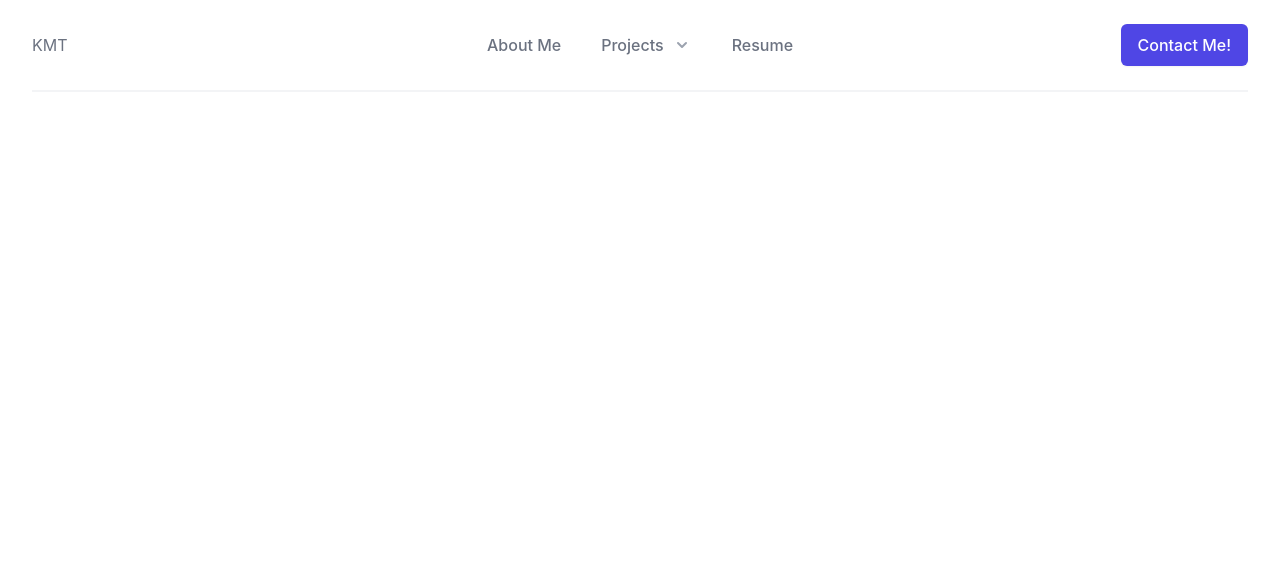
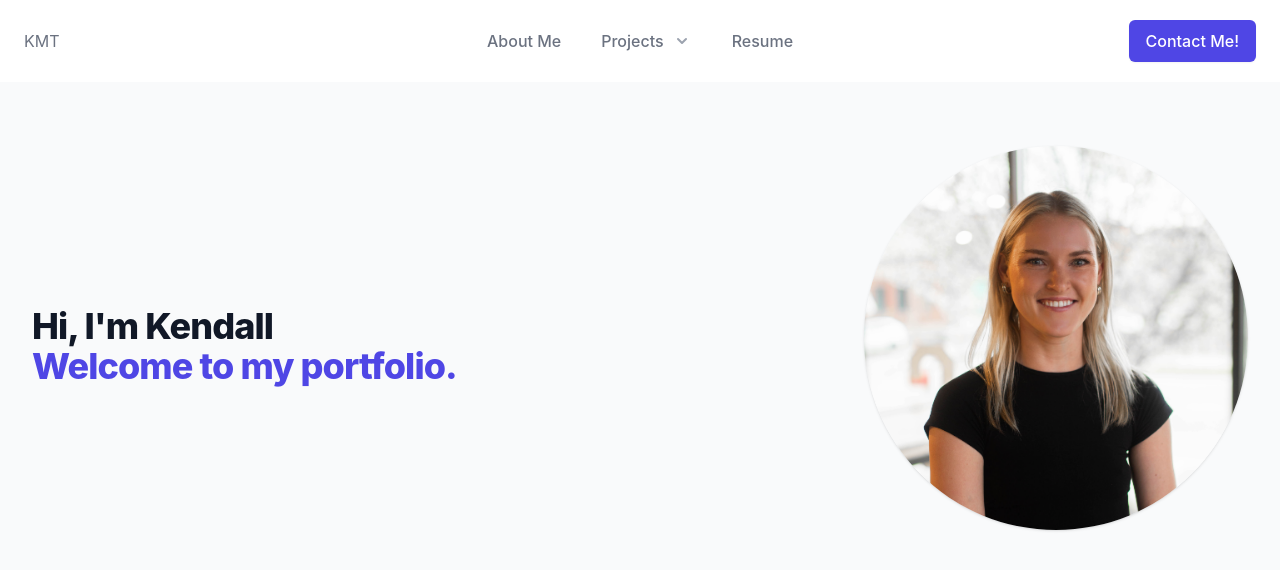
Before and after one commit to ktrudickm/KTPortfolio, a React (Create React App) app: page / in a window 1280 px wide. Shown: the top 570 px of the page. Built offline with nearby package versions, Linux system fonts and the light colour scheme.

Commit message:
Added hero section

```diff
--- a/package.json
+++ b/package.json
@@ -10,6 +10,8 @@
     "@testing-library/user-event": "^13.5.0",
     "react": "^18.1.0",
     "react-dom": "^18.1.0",
+    "react-router-dom": "^6.3.0",
+    "react-router-hash-link": "^2.4.3",
     "react-scripts": "5.0.1",
     "web-vitals": "^2.1.4"
   },
--- a/src/App.js
+++ b/src/App.js
@@ -1,10 +1,12 @@
 import './App.css';
 import Nav from "./components/NavBar/nav"
+import Hero from "./components/Hero/hero"
 
 function App() {
   return (
     <>
       <Nav />
+      <Hero />
     </>
   );
 }
--- /dev/null
+++ b/src/components/Hero/hero.jsx
@@ -0,0 +1,22 @@
+import React from 'react'
+import Me from '../../images/me.jpg'
+
+const hero = () => {
+  return (
+    <div className="bg-gray-50">
+      <div className="max-w-7xl mx-auto py-12 px-4 sm:px-6 lg:py-16 lg:px-8 lg:flex lg:items-center lg:justify-between">
+        <h2 className="text-3xl font-extrabold tracking-tight text-gray-900 sm:text-4xl">
+          <span className="block">Hi, I'm Kendall</span>
+          <span className="block text-indigo-600">Welcome to my portfolio.</span>
+        </h2>
+        <div className="mt-8 flex lg:mt-0 lg:flex-shrink-0">
+          <div class="mb-4 ml-3 inline-flex rounded-full shadow">
+            <img src={Me} class="object-scale-down h-50 w-96 rounded-full ..." alt=""/>
+        </div>
+        </div>
+      </div>
+    </div>
+  )
+}
+
+export default hero
--- a/src/components/NavBar/nav.jsx
+++ b/src/components/NavBar/nav.jsx
@@ -1,5 +1,6 @@
 import React from 'react';
 import { Fragment } from 'react'
+import { HashLink } from 'react-router-hash-link'
 import { Popover, Transition } from '@headlessui/react'
 import Resume from '../../images/TrudickKM_Resume.pdf'
 import {
@@ -43,8 +44,8 @@
 const nav = () => {
   return (
     <Popover className="relative bg-white">
-    <div className="max-w-8xl mx-auto px-4 sm:px-8">
-      <div className="flex justify-between items-center border-b-2 border-gray-100 py-6 md:justify-start md:space-x-10">
+    <div className="max-w-7xl mx-auto px-4 sm:px-6">
+      <div className="flex justify-between items-center py-5 md:justify-start md:space-x-10">
         <div className="flex justify-start lg:w-0 lg:flex-1">
           <a href="#">
             <span className="sr-only">Workflow</span>
```
Also changed, not shown: src/images/me.jpg (added), 1 other file (tests, documents, lock files or other folders).
